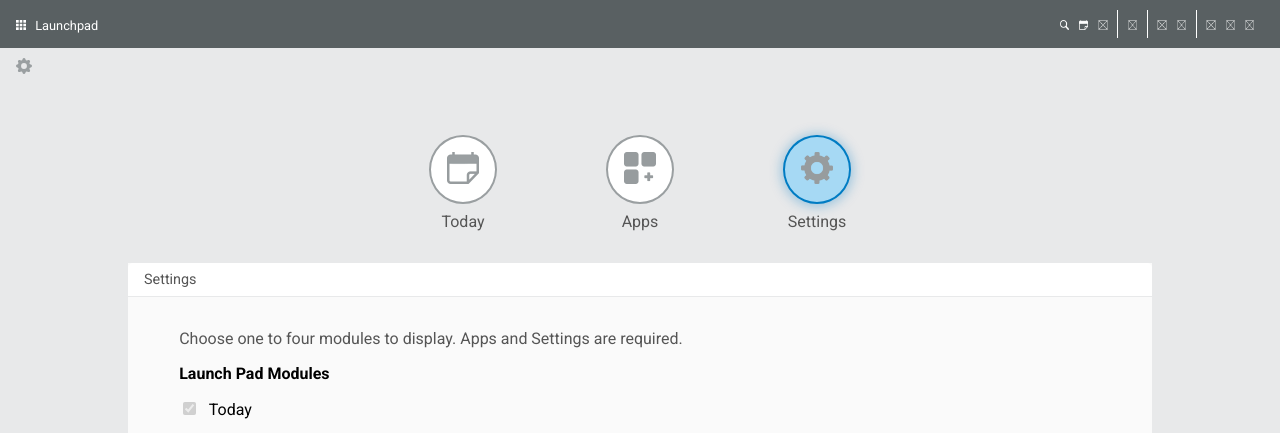
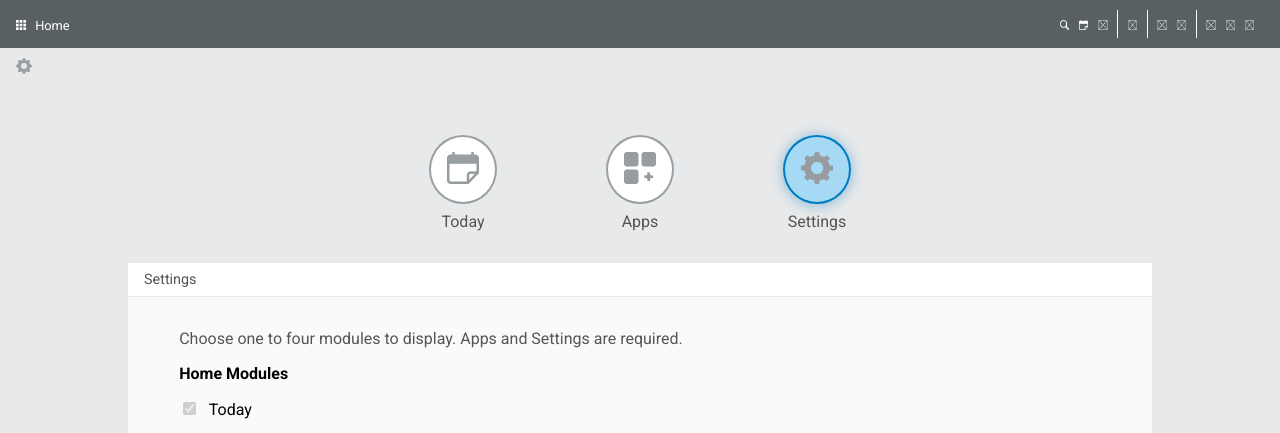
Before and after one commit to MiguelHdezP/launchpad-prototype-testing, a React (Create React App) app: page /settings in a window 1280 px wide. Shown: the top 433 px of the page. Built offline with nearby package versions, Linux system fonts and the light colour scheme.

Commit message:
changing Launchpad text to Home

```diff
--- a/src/components/application-header/ApplicationHeader.jsx
+++ b/src/components/application-header/ApplicationHeader.jsx
@@ -12,7 +12,7 @@ export default function ApplicationHeader() {
     <section id="js-application-header" className="application-header">
       <div className="application-header-title">
         <img src={ApplicationsBar} alt="Applications icon" />
-        <span>Launchpad</span>
+        <span>Home</span>
       </div>
       <div className="application-header-options">
         <ul className="application-header-iconsSet1">
--- a/src/components/configuration-side-bar/PageConfigurations.jsx
+++ b/src/components/configuration-side-bar/PageConfigurations.jsx
@@ -32,8 +32,9 @@ export const ConfigToday = (props) => {
   };
   return (
     <div className="config-apps">
-      <label htmlFor="js-search-enter">Open window as:</label>
-      {/*<div>
+      {/*
+            <label htmlFor="js-search-enter">Open window as:</label>
+      <div>
         <input
           type="radio"
           id="js-search-self"
--- a/src/pages/Settings.jsx
+++ b/src/pages/Settings.jsx
@@ -16,7 +16,7 @@ export default function Settings(props) {
         <h1>
           Choose one to four modules to display. Apps and Settings are required.
         </h1>
-        <h2>Launch Pad Modules</h2>
+        <h2>Home Modules</h2>
         <ul>
           <li>
             <div>
```
